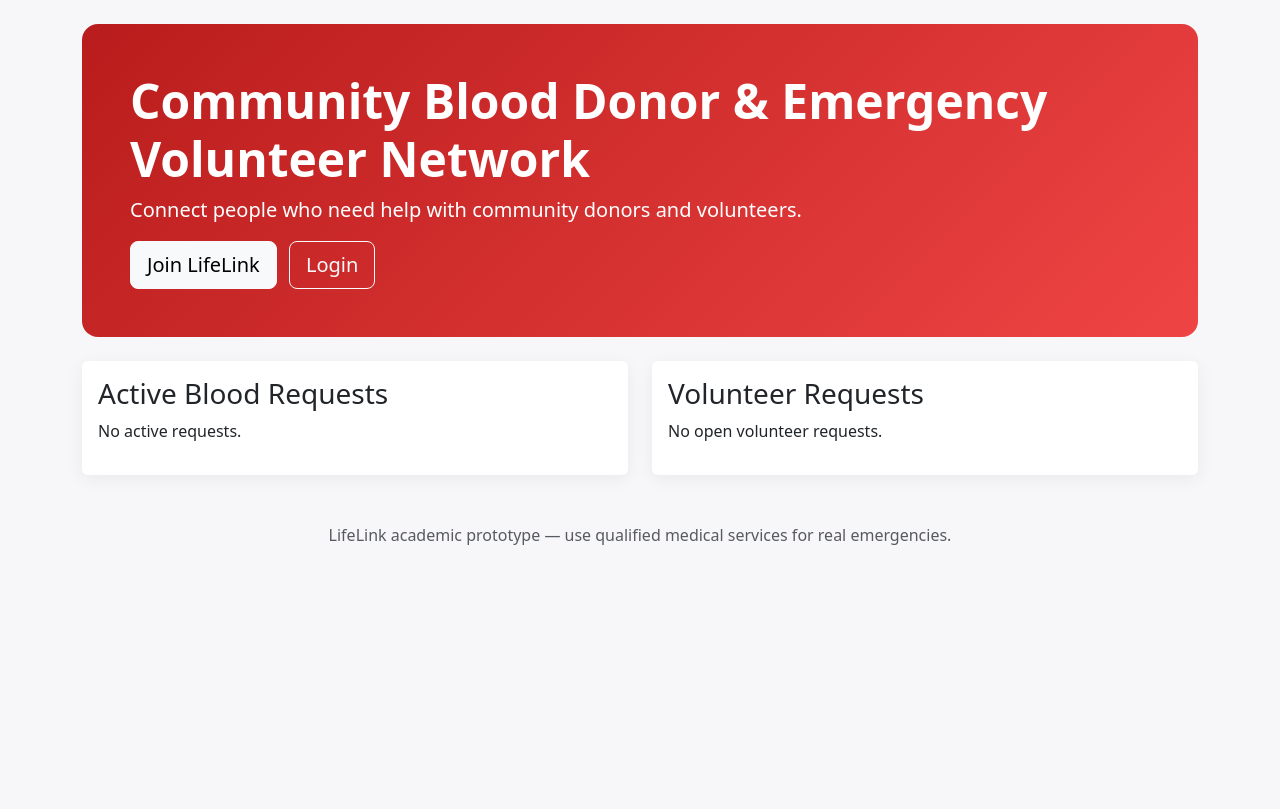
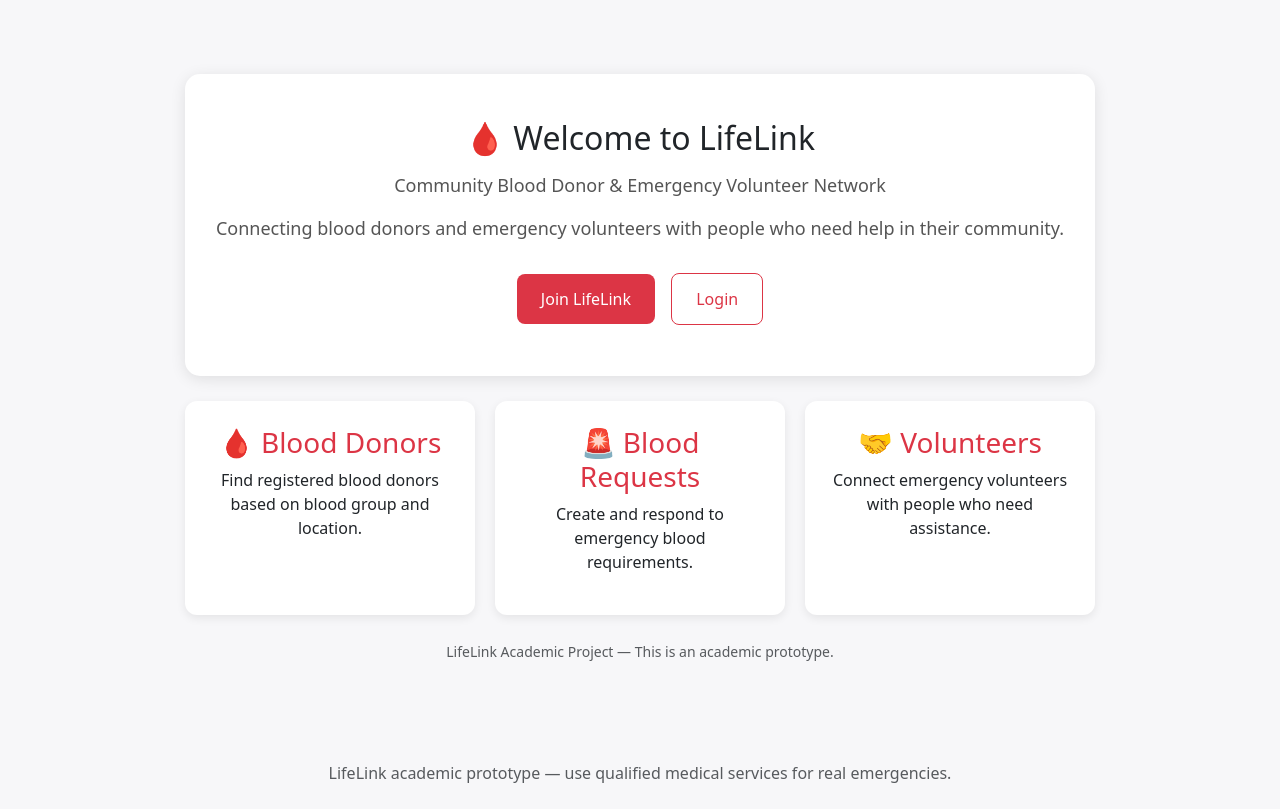
Before and after one commit to nikith-dr/LifeLink-Community-Blood-Donor-Network, a Flask app: page / in a window 1280 px wide. Shown: the part 56-865 px from the top of the page. Before the commit the page ends 601 px from the top, so only its background shows below. Run offline with Flask 3, Linux system fonts and the light colour scheme; data comes from the database, SQL or seed files in the repository; data that the repository does not hold is empty; parts of the project's set-up code (start-up, migrations or seed data) failed here and were passed over.

Commit message:
Enhance homepage layout and styles
Added styling and improved layout for the homepage.

```diff
--- a/templates/index.html
+++ b/templates/index.html
@@ -1,24 +1,145 @@
-{% extends "base.html" %}{% block title %}LifeLink — Home{% endblock %}
+{% extends "base.html" %}
+
+{% block title %}LifeLink - Home{% endblock %}
+
 {% block content %}
-<div class="hero p-5 rounded-4 mb-4">
-<h1 class="display-5 fw-bold">Community Blood Donor & Emergency Volunteer Network</h1>
-<p class="lead">Connect people who need help with community donors and volunteers.</p>
-<a class="btn btn-light btn-lg me-2" href="{{ url_for('register') }}">Join LifeLink</a>
-<a class="btn btn-outline-light btn-lg" href="{{ url_for('login') }}">Login</a>
+
+<style>
+  .lifelink-home {
+    max-width: 950px;
+    margin: 30px auto;
+    padding: 20px;
+  }
+
+  .hero-box {
+    background: white;
+    padding: 45px 25px;
+    border-radius: 15px;
+    text-align: center;
+    box-shadow: 0 3px 15px rgba(0,0,0,0.10);
+  }
+
+  .hero-box h1 {
+    font-size: 32px;
+    margin-bottom: 15px;
+  }
+
+  .hero-box p {
+    font-size: 18px;
+    color: #555;
+  }
+
+  .lifelink-buttons {
+    margin-top: 25px;
+  }
+
+  .lifelink-btn {
+    display: inline-block;
+    padding: 13px 24px;
+    margin: 6px;
+    border-radius: 8px;
+    text-decoration: none;
+    font-size: 16px;
+  }
+
+  .lifelink-primary {
+    background: #dc3545;
+    color: white;
+  }
+
+  .lifelink-secondary {
+    border: 1px solid #dc3545;
+    color: #dc3545;
+    background: white;
+  }
+
+  .lifelink-cards {
+    display: flex;
+    gap: 20px;
+    flex-wrap: wrap;
+    margin-top: 25px;
+  }
+
+  .lifelink-card {
+    flex: 1;
+    min-width: 220px;
+    background: white;
+    padding: 25px;
+    border-radius: 12px;
+    text-align: center;
+    box-shadow: 0 3px 10px rgba(0,0,0,0.08);
+  }
+
+  .lifelink-card h3 {
+    color: #dc3545;
+  }
+</style>
+
+<div class="lifelink-home">
+
+  <div class="hero-box">
+
+    <h1>🩸 Welcome to LifeLink</h1>
+
+    <p>
+      Community Blood Donor & Emergency Volunteer Network
+    </p>
+
+    <p>
+      Connecting blood donors and emergency volunteers
+      with people who need help in their community.
+    </p>
+
+    <div class="lifelink-buttons">
+
+      <a class="lifelink-btn lifelink-primary"
+         href="{{ url_for('register') }}">
+        Join LifeLink
+      </a>
+
+      <a class="lifelink-btn lifelink-secondary"
+         href="{{ url_for('login') }}">
+        Login
+      </a>
+
+    </div>
+
+  </div>
+
+  <div class="lifelink-cards">
+
+    <div class="lifelink-card">
+      <h3>🩸 Blood Donors</h3>
+      <p>
+        Find registered blood donors based on
+        blood group and location.
+      </p>
+    </div>
+
+    <div class="lifelink-card">
+      <h3>🚨 Blood Requests</h3>
+      <p>
+        Create and respond to emergency
+        blood requirements.
+      </p>
+    </div>
+
+    <div class="lifelink-card">
+      <h3>🤝 Volunteers</h3>
+      <p>
+        Connect emergency volunteers with
+        people who need assistance.
+      </p>
+    </div>
+
+  </div>
+
+  <div class="text-center mt-4">
+    <small class="text-muted">
+      LifeLink Academic Project — This is an academic prototype.
+    </small>
+  </div>
+
 </div>
-<div class="row g-4">
-<div class="col-md-6"><div class="card h-100"><div class="card-body">
-<h3>Active Blood Requests</h3>
-{% for r in blood %}<div class="border rounded p-3 mb-2">
-<b>{{ r.blood_group }}</b> — {{ r.units }} unit(s)<br>
-{{ r.hospital }}, {{ r.city }}<br><span class="badge bg-warning text-dark">{{ r.urgency }}</span>
-</div>{% else %}<p>No active requests.</p>{% endfor %}
-</div></div></div>
-<div class="col-md-6"><div class="card h-100"><div class="card-body">
-<h3>Volunteer Requests</h3>
-{% for r in volunteers %}<div class="border rounded p-3 mb-2">
-<b>{{ r.assistance }}</b><br>{{ r.location }}<br><span class="badge bg-warning text-dark">{{ r.urgency }}</span>
-</div>{% else %}<p>No open volunteer requests.</p>{% endfor %}
-</div></div></div>
-</div>
+
 {% endblock %}
```
